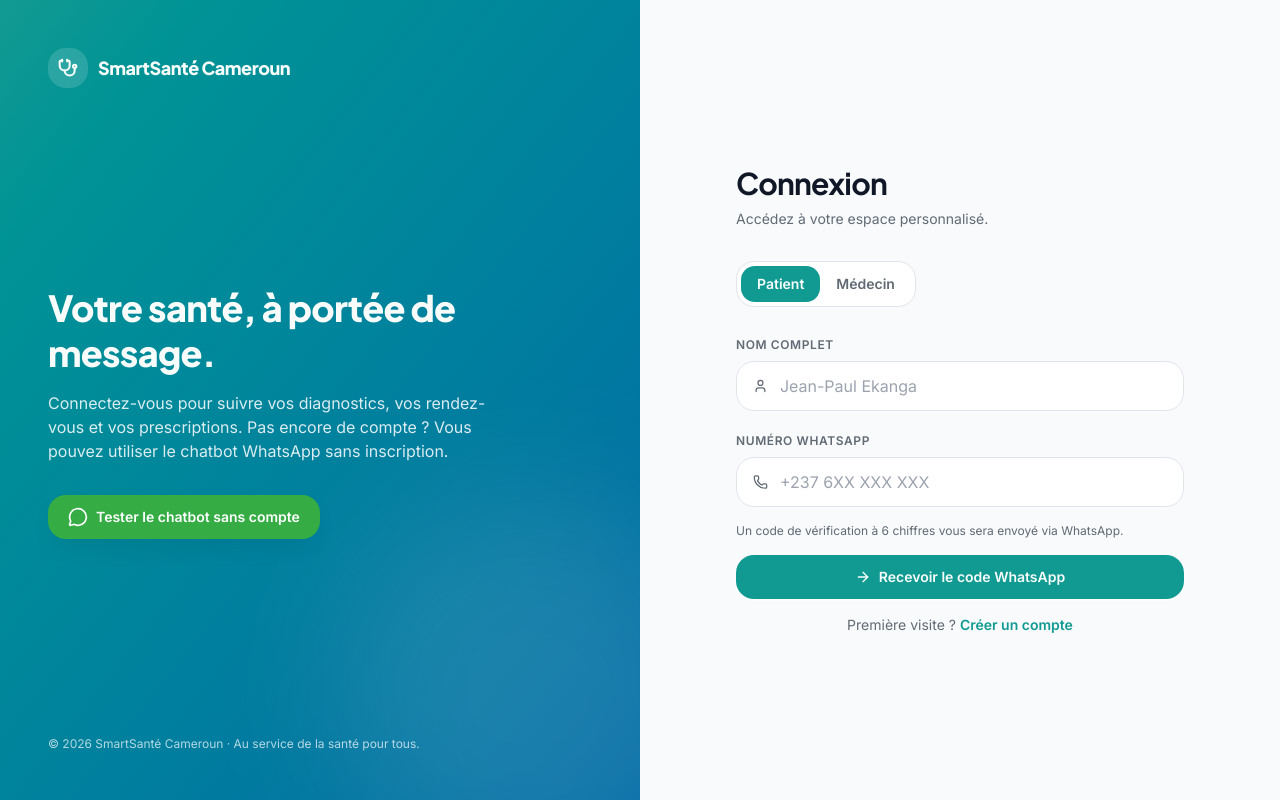
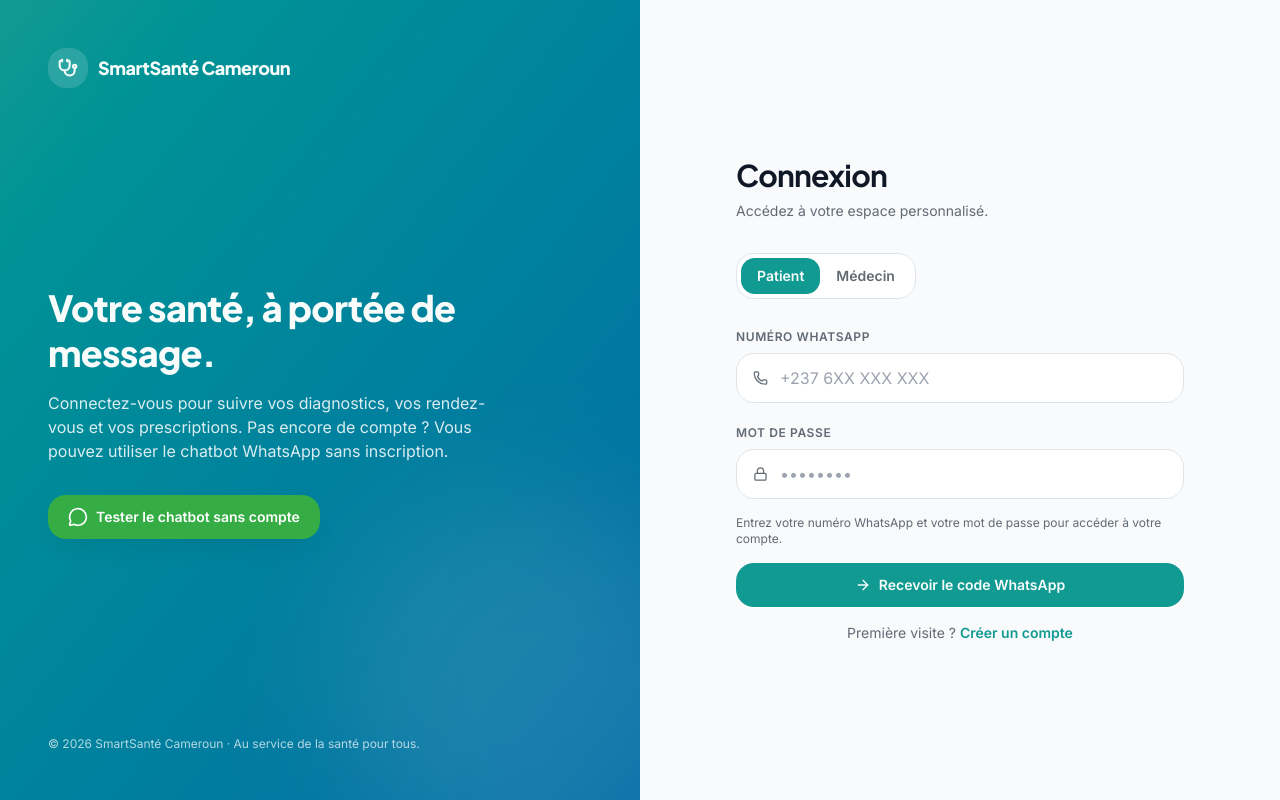
Before and after one commit to Stephanie468/SmartSant-_Cameroun_Front, a React (Vite) app: page /login in a window 1280 px wide. Built offline with nearby package versions, Linux system fonts and the light colour scheme.

Commit message:
fix upload

```diff
--- a/src/hooks/useConnexion.ts
+++ b/src/hooks/useConnexion.ts
@@ -30,11 +30,12 @@ export function useConnexion() {
 
     // Backend a généré l'OTP → redirige vers verification
     if (reponse.message === 'OTP_SENT') {
+      const otpReponse = reponse as { message: 'OTP_SENT'; telephone: string; nom: string }
       sessionStorage.setItem(
         'smartsante.otp',
         JSON.stringify({
-          telephone: reponse.telephone,
-          nom:       reponse.nom,
+          telephone: otpReponse.telephone,
+          nom:       otpReponse.nom,
           nouveauCompte: false,
         })
       )
--- a/src/pages/login.tsx
+++ b/src/pages/login.tsx
@@ -16,8 +16,8 @@ function LoginPage() {
 
   // ── État formulaire patient ───────────────────────────────
   const [patient, setPatient] = useState<FormulaireConnexionPatient>({
-    nom: "",
     telephone: "",
+    motDePasse: "",
   })
 
   // ── État formulaire médecin ───────────────────────────────
@@ -35,11 +35,11 @@ function LoginPage() {
   const handlePatient = (e: React.FormEvent) => {
     e.preventDefault()
     const tel = patient.telephone.replace(/\s+/g, "")
-    if (patient.nom.trim().length < 2)
-      return setErreur("Veuillez renseigner votre nom complet.")
     if (!/^\+?\d{8,15}$/.test(tel))
       return setErreur("Numéro invalide. Format : +237 6XX XXX XXX")
-    connecterPatient({ ...patient, telephone: tel })
+    if (patient.motDePasse.length < 8)
+      return setErreur("Mot de passe trop court (8 caractères minimum).")
+    connecterPatient({ telephone: tel, motDePasse: patient.motDePasse })
   }
 
   // ── Soumission médecin ────────────────────────────────────
@@ -148,15 +148,6 @@ function LoginPage() {
             {/* ── Formulaire Patient ── */}
             {tab === "patient" ? (
               <form onSubmit={handlePatient} className="mt-6 space-y-4">
-                <Field icon={User} label="Nom complet">
-                  <input
-                    value={patient.nom}
-                    onChange={e => setPatient(f => ({ ...f, nom: e.target.value }))}
-                    placeholder="Jean-Paul Ekanga"
-                    disabled={chargement}
-                    className="w-full bg-transparent outline-none disabled:opacity-50"
-                  />
-                </Field>
                 <Field icon={Phone} label="Numéro WhatsApp">
                   <input
                     type="tel"
@@ -167,8 +158,18 @@ function LoginPage() {
                     className="w-full bg-transparent outline-none disabled:opacity-50"
                   />
                 </Field>
+                <Field icon={Lock} label="Mot de passe">
+                  <input
+                    type="password"
+                    value={patient.motDePasse}
+                    onChange={e => setPatient(f => ({ ...f, motDePasse: e.target.value }))}
+                    placeholder="••••••••"
+                    disabled={chargement}
+                    className="w-full bg-transparent outline-none disabled:opacity-50"
+                  />
+                </Field>
                 <p className="text-xs text-muted-foreground">
-                  Un code de vérification à 6 chiffres vous sera envoyé via WhatsApp.
+                  Entrez votre numéro WhatsApp et votre mot de passe pour accéder à votre compte.
                 </p>
                 {erreur && <ErrorMsg>{erreur}</ErrorMsg>}
                 <button
--- a/src/types/auth.ts
+++ b/src/types/auth.ts
@@ -55,8 +55,8 @@ export interface FormulaireMedecin {
 // ─────────────────────────────────────────────────────────────
 
 export interface FormulaireConnexionPatient {
-  nom: string
   telephone: string
+  motDePasse: string
 }
 
 export interface FormulaireConnexionMedecin {
@@ -80,14 +80,14 @@ export interface ReponseInscription {
 
 // Réponse succès connexion médecin/admin
 export interface ReponseConnexion {
-  message: string
+  message: 'Connexion réussie.'
   token: string
   utilisateur: Utilisateur
 }
 
 // Réponse vérification OTP réussie
 export interface ReponseOTP {
-  message: string
+  message: 'Compte vérifié avec succès.'
   token: string
   utilisateur: Utilisateur
 }
```
